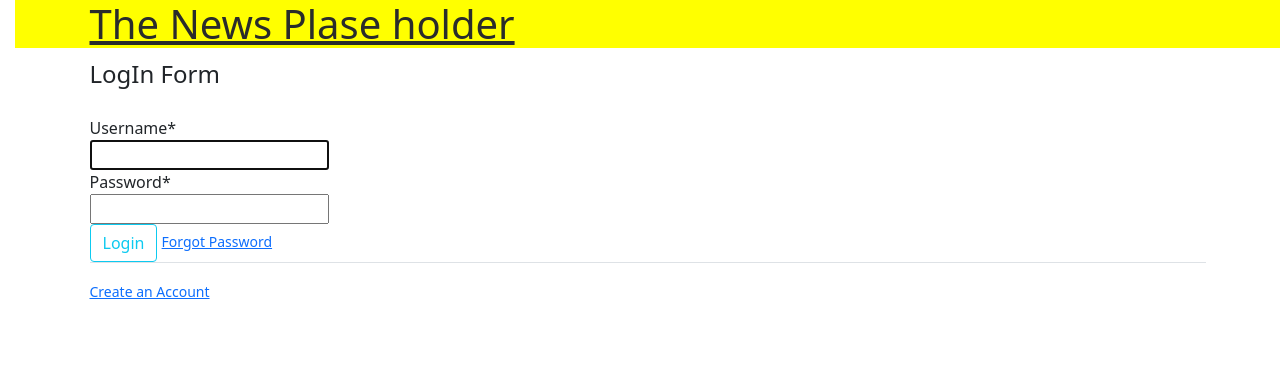
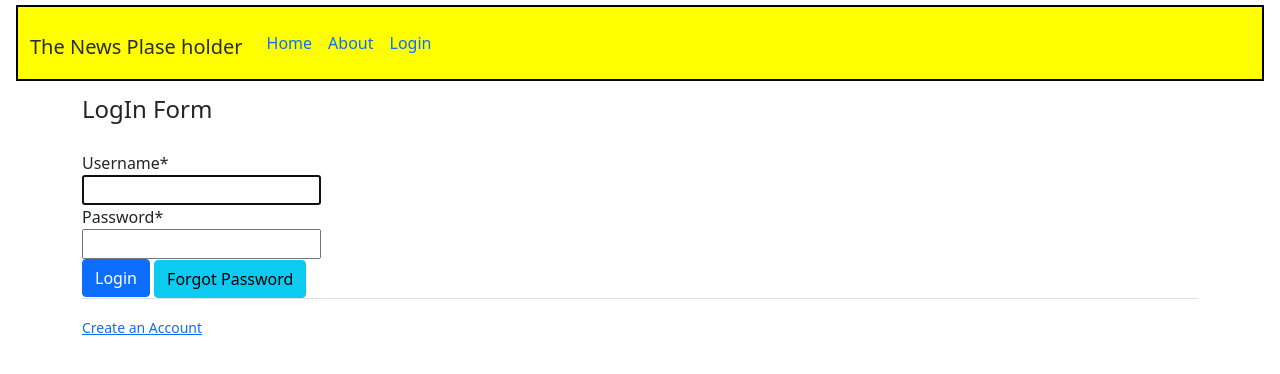
Before and after one commit to E-Designs/NewsBlog, a Django app: page /login/ in a window 1280 px wide. Shown: the top 374 px of the page. Run offline with Django 3.2, Linux system fonts and the light colour scheme; some libraries are stand-ins or nearby versions.

Commit message:
updated css.

```diff
--- a/blog/models.py
+++ b/blog/models.py
@@ -18,3 +18,6 @@ class Post(models.Model):
 
     def __str__(self):
         return self.title
+
+    def get_absolute_url(self):
+        return reverse('post-detail', kwargs={'pk': self.pk})
--- a/blog/static/css/blog.css
+++ b/blog/static/css/blog.css
@@ -1,25 +1,10 @@
-article a:link {
-    color: #060694;
-}
-
-article a:visited {
-    color: #2baaa4;
-}
-
-article a:hover{
-    color: #1A2639;
-}
-
-article a:active{
-    color: #147710;
-}
-
 header a{
     color: #2A2C2B;
 }
 
 body{
-    padding-left: 15px;
+    margin-left: 16px;
+    margin-right: 16px;
 }
 
 .post{
@@ -28,8 +13,24 @@ body{
 
 .page-header{
     background-color: #FFFF00;
+    border: black solid 2px;
+    margin-top: 5px;
+    margin-bottom: 10px;
 }
 
 .date{
     color: #1bc010;
 }
+
+.arthor-img{
+    height: 55px;
+    width: 55px;
+}
+
+nav ul{
+    list-style-type: none;
+}
+
+nav ul li a{
+    text-decoration: none;
+}
--- a/blog/templates/blog/base.html
+++ b/blog/templates/blog/base.html
@@ -1,7 +1,9 @@
 {% load static %}
 <!DOCTYPE html>
-<html>
+<html lang="en">
     <head>
+        <meta charset="utf-8">
+        <meta name="viewport" content="width=device-width, initial-scale=1">
         <title>The News PLace holder</title>
 
          <!-- CSS only -->
@@ -12,12 +14,26 @@
     </head>
     <body>
         <header class="page-header">
-            <div class="container">
-            <!--{% if user.is_authenticated %}-->
-                <a href="{% url 'post_new' %}" class="top-menu">New Post</a>
-            <!--{% endif %}-->
-                <h1><a href="{% url 'post_list' %}">The News Plase holder</a></h1>
-            </div>
+            <nav class="navbar navbar-expand-lg">
+                <div class="container-fluid">
+                    <h1><a class="navbar-brand" href="{% url 'post_list' %}">The News Plase holder</a></h1>
+                    <button class="navbar-toggler" type="button" data-bs-toggle="collapse" data-bs-target="#navbarSupportedContent" aria-controls="navbarSupportedContent" aria-expanded="false" aria-label="Toggle navigation">
+                        TNph
+                    </button>
+                    <div class="collapse navbar-collapse" id="navbarSupportedContent">
+                        <ul class="navbar-nav me-auto mb-2 mb-lg-0">
+                            <li class="nav-item"><a class="nav-link" href="{% url 'post_list' %}">Home</a></li>
+                            <li class="nav-item"><a class="nav-link">About</a></li>
+                            {% if user.is_authenticated %}
+                                <li class="nav-item"><a class="nav-link" href="{% url 'post_new' %}">New Post</a></li>
+                                <li class="nav-item"><a class="nav-link" href="{% url 'logout' %}">Sign Out</a></li>
+                            {% else %}
+                                <li class="nav-item"><a class="nav-link" href="{% url 'login'%}">Login</a></li>
+                            {% endif %}
+                        </ul>
+                    </div>
+                </div>
+            </nav>
         </header>
         <main class="container">
             <div class="row">
@@ -27,5 +43,6 @@
                 </div>
             </div>
         </main>
+        <script src="https://cdn.jsdelivr.net/npm/bootstrap@5.1.3/dist/js/bootstrap.bundle.min.js" integrity="sha384-ka7Sk0Gln4gmtz2MlQnikT1wXgYsOg+OMhuP+IlRH9sENBO0LRn5q+8nbTov4+1p" crossorigin="anonymous"></script>
     </body>
 </html>
--- a/blog/templates/blog/post_list.html
+++ b/blog/templates/blog/post_list.html
@@ -3,6 +3,9 @@
 {% block content %}
         {% for post in posts %}
             <article class="post">
+                <div>
+                    <img class="arthor-img" margin="150px" src="{{ post.author.profile.image.url }}">
+                </div>
                 <time class="date">published: {{ post.published_date }}</time>
                 <h2><a href="{% url 'post_detail' pk=post.pk %}">{{ post.title }}</a></h2>
                 <p>{{ post.text |linebreaksbr }}</p>
--- a/users/templates/users/login.html
+++ b/users/templates/users/login.html
@@ -4,14 +4,14 @@
 <div class="content-secton">
     <form method="POST">
         {% csrf_token %}
-        <fieldset class="form_group">
+        <fieldset class="form-group">
             <legend class="border-bottem mb-4">LogIn Form</legend>
             {{form|crispy}}
         </fieldset>
         <div class="form-group">
-            <button class="btn btn-outline-info" type="submit">Login</button>
+            <button class="btn btn-primary" type="submit">Login</button>
             <small class="text-muted ml-2">
-                <a href="{% url 'password_reset' %}">Forgot Password</a>
+                <a class="btn btn-info"href="{% url 'password_reset' %}">Forgot Password</a>
             </small>
         </div>
     </form>
```
Also changed, not shown: users/templates/users/profile.html (renamed from users/templates/users/prifile.html).
